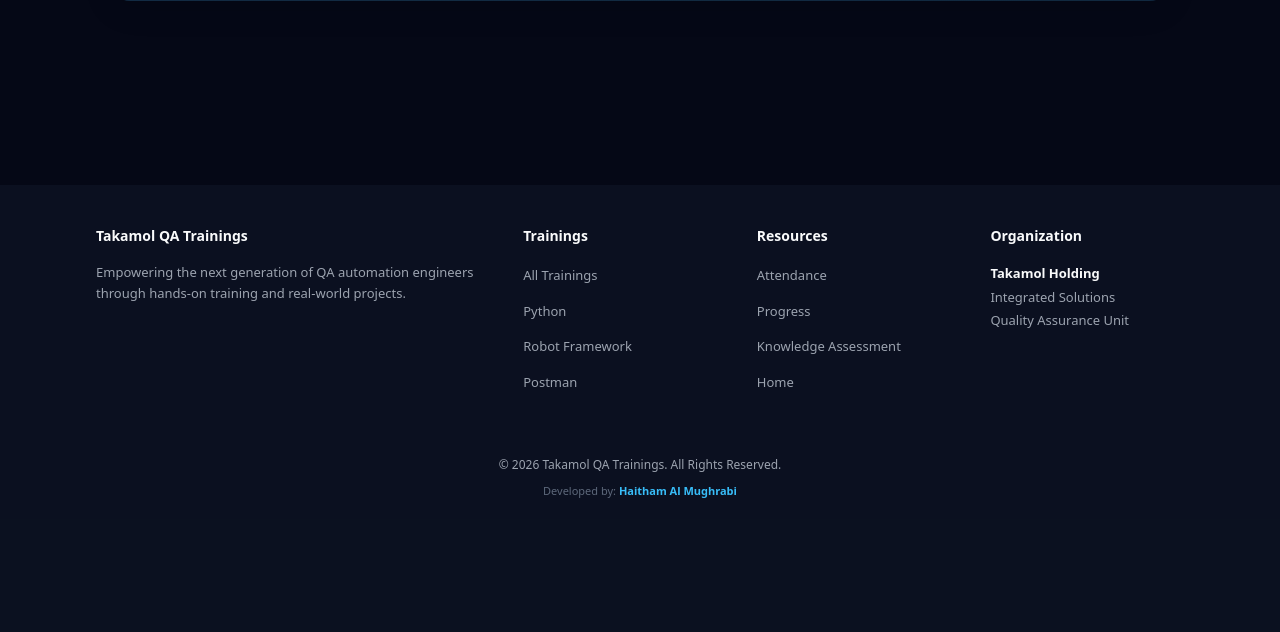
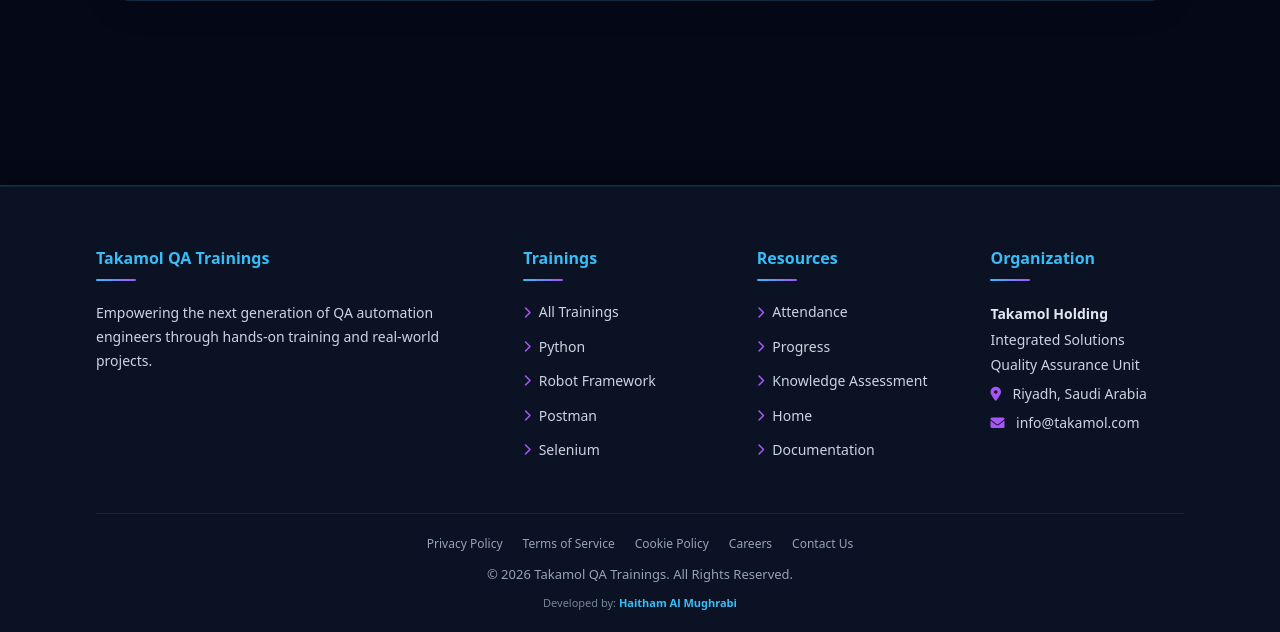
Before and after one commit to haitham-al-mughrabi/qa-trainings, a Flask app: page /admin/certificates in a window 1280 px wide. Shown: the part 810-1442 px from the top of the page. Before the commit the page ends 1308 px from the top, so only its background shows below. Run offline with Flask 3, Linux system fonts and the light colour scheme; some libraries are stand-ins or nearby versions.

Commit message:
feat(footer): transform footer with glass effect and enhance design
- Redesign footer with glassmorphism effect and improved visual appearance
- Add new styles to footer sections, including enhanced typography and icons
- Improve social links section with animated icons
- Expand footer bottom content with additional links and information
- Update footer content with new organization details and contact information

```diff
--- a/templates/base.html
+++ b/templates/base.html
@@ -177,12 +177,16 @@
             }
         }
 
-        /* Footer */
+        /* Enhanced Footer with Glass Effect */
         .main-footer {
-            background: var(--bg-alt);
-            border-top: 1px solid var(--border);
+            background: rgba(15, 23, 42, 0.7);
+            backdrop-filter: blur(12px);
+            -webkit-backdrop-filter: blur(12px);
+            border-top: 1px solid rgba(56, 189, 248, 0.2);
             margin-top: 80px;
-            padding: 40px 0 20px;
+            padding: 60px 0 20px;
+            box-shadow: 0 -5px 20px rgba(0, 0, 0, 0.2),
+                        inset 0 1px 0 rgba(56, 189, 248, 0.1);
         }
 
         .footer-container {
@@ -195,19 +199,33 @@
             display: grid;
             grid-template-columns: 2fr 1fr 1fr 1fr;
             gap: 40px;
-            margin-bottom: 30px;
+            margin-bottom: 40px;
         }
 
         .footer-section h3 {
-            font-size: 14px;
-            margin-bottom: 15px;
-            color: var(--text);
+            font-size: 16px;
+            margin-bottom: 20px;
+            color: #38bdf8;
+            position: relative;
+            padding-bottom: 10px;
+        }
+
+        .footer-section h3::after {
+            content: '';
+            position: absolute;
+            bottom: 0;
+            left: 0;
+            width: 40px;
+            height: 2px;
+            background: linear-gradient(90deg, #38bdf8, #a855f7);
+            border-radius: 2px;
         }
 
         .footer-section p {
-            font-size: 13px;
-            color: var(--muted);
-            line-height: 1.6;
+            font-size: 14px;
+            color: #cbd5e1;
+            line-height: 1.7;
+            margin: 0 0 15px 0;
         }
 
         .footer-links {
@@ -217,26 +235,83 @@
         }
 
         .footer-links li {
-            margin-bottom: 10px;
+            margin-bottom: 12px;
         }
 
         .footer-links a {
-            color: var(--muted);
+            color: #cbd5e1;
             text-decoration: none;
-            font-size: 13px;
-            transition: color 0.2s;
+            font-size: 14px;
+            transition: all 0.3s ease;
+            display: flex;
+            align-items: center;
+            gap: 8px;
         }
 
         .footer-links a:hover {
-            color: var(--accent);
+            color: #38bdf8;
+            transform: translateX(5px);
+        }
+
+        .footer-links a i {
+            font-size: 12px;
+            color: #a855f7;
+        }
+
+        .social-links {
+            display: flex;
+            gap: 15px;
+            margin-top: 20px;
+        }
+
+        .social-links a {
+            display: flex;
+            align-items: center;
+            justify-content: center;
+            width: 36px;
+            height: 36px;
+            border-radius: 50%;
+            background: rgba(99, 102, 241, 0.15);
+            color: #38bdf8;
+            border: 1px solid rgba(99, 102, 241, 0.3);
+            transition: all 0.3s ease;
+        }
+
+        .social-links a:hover {
+            background: linear-gradient(135deg, #38bdf8, #a855f7);
+            color: white;
+            transform: translateY(-3px);
+            box-shadow: 0 5px 15px rgba(56, 189, 248, 0.3);
         }
 
         .footer-bottom {
-            border-top: 1px solid var(--border);
+            border-top: 1px solid rgba(99, 102, 241, 0.2);
             padding-top: 20px;
             text-align: center;
+            font-size: 13px;
+            color: #94a3b8;
+            display: flex;
+            flex-direction: column;
+            align-items: center;
+            gap: 10px;
+        }
+
+        .footer-bottom-links {
+            display: flex;
+            gap: 20px;
+            justify-content: center;
+            flex-wrap: wrap;
+        }
+
+        .footer-bottom-links a {
+            color: #94a3b8;
+            text-decoration: none;
             font-size: 12px;
-            color: var(--muted);
+            transition: color 0.3s ease;
+        }
+
+        .footer-bottom-links a:hover {
+            color: #38bdf8;
         }
 
         /* Page Container */
@@ -298,34 +373,47 @@
                 <div class="footer-section">
                     <h3>Trainings</h3>
                     <ul class="footer-links">
-                        <li><a href="{{ url_for('trainings') }}">All Trainings</a></li>
-                        <li><a href="{{ url_for('trainings') }}">Python</a></li>
-                        <li><a href="{{ url_for('trainings') }}">Robot Framework</a></li>
-                        <li><a href="{{ url_for('trainings') }}">Postman</a></li>
+                        <li><a href="{{ url_for('trainings') }}"><i class="fas fa-chevron-right"></i> All Trainings</a></li>
+                        <li><a href="{{ url_for('trainings') }}"><i class="fas fa-chevron-right"></i> Python</a></li>
+                        <li><a href="{{ url_for('trainings') }}"><i class="fas fa-chevron-right"></i> Robot Framework</a></li>
+                        <li><a href="{{ url_for('trainings') }}"><i class="fas fa-chevron-right"></i> Postman</a></li>
+                        <li><a href="{{ url_for('trainings') }}"><i class="fas fa-chevron-right"></i> Selenium</a></li>
                     </ul>
                 </div>
                 <div class="footer-section">
                     <h3>Resources</h3>
                     <ul class="footer-links">
-                        <li><a href="{{ url_for('attendance') }}">Attendance</a></li>
-                        <li><a href="{{ url_for('progress') }}">Progress</a></li>
-                        <li><a href="{{ url_for('knowledge_assessment') }}">Knowledge Assessment</a></li>
-                        <li><a href="{{ url_for('index') }}">Home</a></li>
+                        <li><a href="{{ url_for('attendance') }}"><i class="fas fa-chevron-right"></i> Attendance</a></li>
+                        <li><a href="{{ url_for('progress') }}"><i class="fas fa-chevron-right"></i> Progress</a></li>
+                        <li><a href="{{ url_for('knowledge_assessment') }}"><i class="fas fa-chevron-right"></i> Knowledge Assessment</a></li>
+                        <li><a href="{{ url_for('index') }}"><i class="fas fa-chevron-right"></i> Home</a></li>
+                        <li><a href="#"><i class="fas fa-chevron-right"></i> Documentation</a></li>
                     </ul>
                 </div>
                 <div class="footer-section">
                     <h3>Organization</h3>
-                    <p style="font-size: 13px; line-height: 1.8; margin: 0;">
-                        <strong style="color: var(--text);">Takamol Holding</strong><br>
+                    <p style="font-size: 14px; line-height: 1.8; margin: 0;">
+                        <strong style="color: #e2e8f0;">Takamol Holding</strong><br>
                         Integrated Solutions<br>
-                        Quality Assurance Unit
+                        Quality Assurance Unit<br>
+                        <i class="fas fa-map-marker-alt" style="color: #a855f7; margin-right: 8px; margin-top: 10px;"></i>
+                        <span>Riyadh, Saudi Arabia</span><br>
+                        <i class="fas fa-envelope" style="color: #a855f7; margin-right: 8px; margin-top: 10px;"></i>
+                        <span>info@takamol.com</span>
                     </p>
                 </div>
             </div>
             <div class="footer-bottom">
-                <p style="margin-bottom: 8px;">&copy; {{ now.year }} Takamol QA Trainings. All Rights Reserved.</p>
-                <p style="font-size: 11px; color: rgba(148, 163, 184, 0.6);">
-                    Developed by: <strong style="color: var(--accent);">Haitham Al Mughrabi</strong>
+                <div class="footer-bottom-links">
+                    <a href="#">Privacy Policy</a>
+                    <a href="#">Terms of Service</a>
+                    <a href="#">Cookie Policy</a>
+                    <a href="#">Careers</a>
+                    <a href="#">Contact Us</a>
+                </div>
+                <p style="margin: 0;">&copy; {{ now.year }} Takamol QA Trainings. All Rights Reserved.</p>
+                <p style="font-size: 11px; color: rgba(148, 163, 184, 0.8); margin: 0;">
+                    Developed by: <strong style="color: #38bdf8;">Haitham Al Mughrabi</strong>
                 </p>
             </div>
         </div>
```
